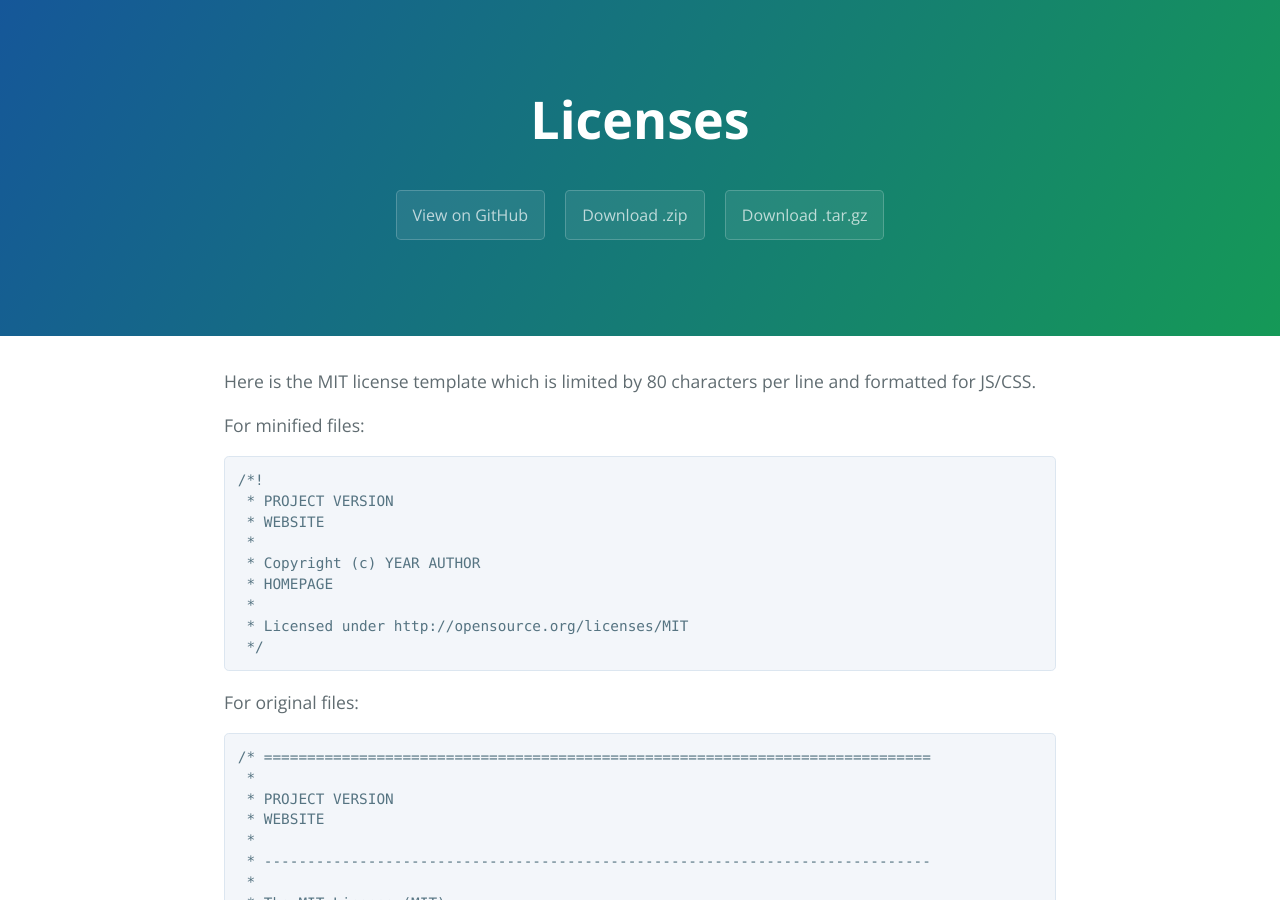
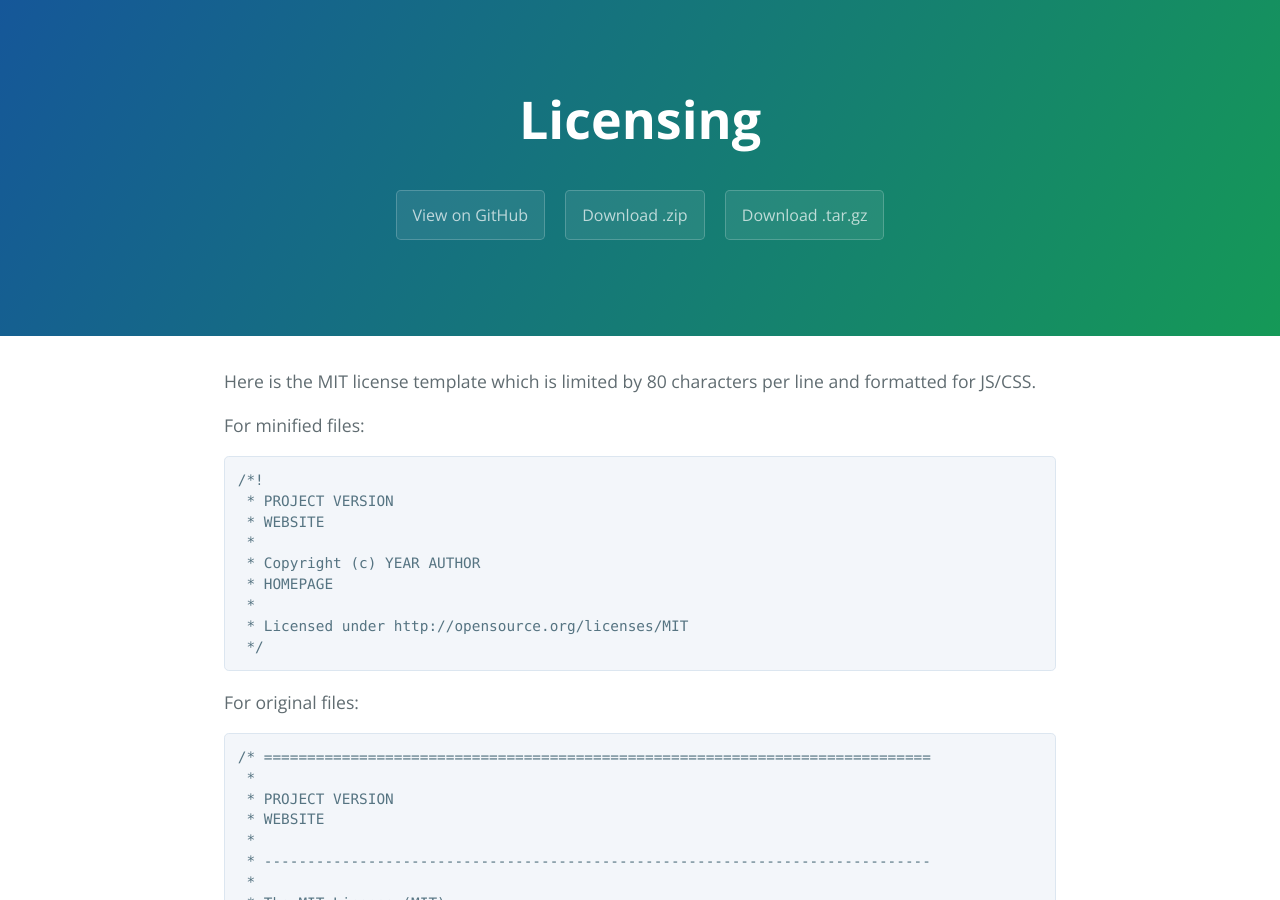
Before and after one commit to highweb/web-wiki, a Jekyll site: the page built from licensing.md, in a window 1280 px wide and 900 px high. Built offline with Jekyll 4.4.1, drawn with Linux system fonts in a browser that asks for light colours.

Commit message:
Update licensing.md

```diff
--- a/licensing.md
+++ b/licensing.md
@@ -1,6 +1,7 @@
 ---
 layout: base
-title: Licenses
+title: Licensing
+redirect_from: /licenses
 ---
 
 Here is the MIT license template which is limited by 80 characters per line and formatted for JS/CSS.
```
